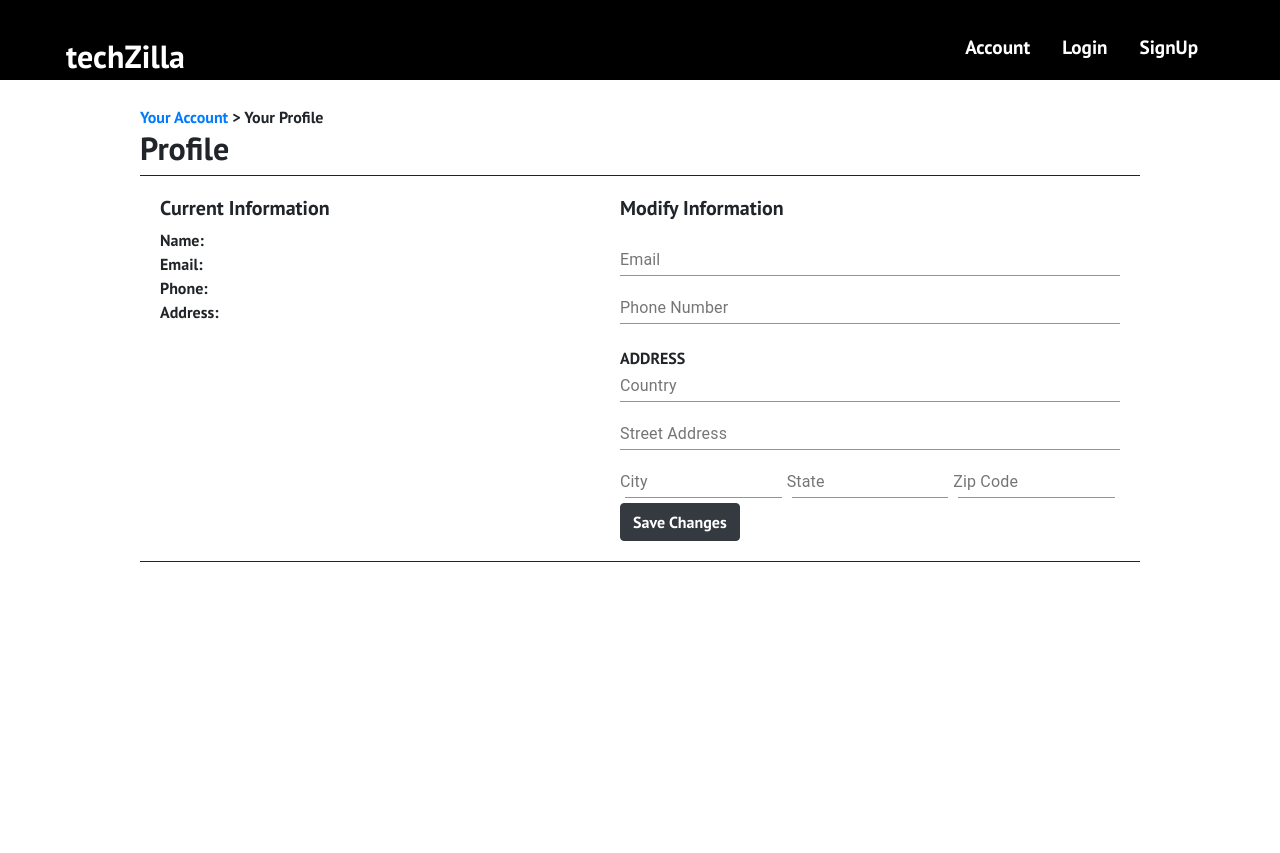
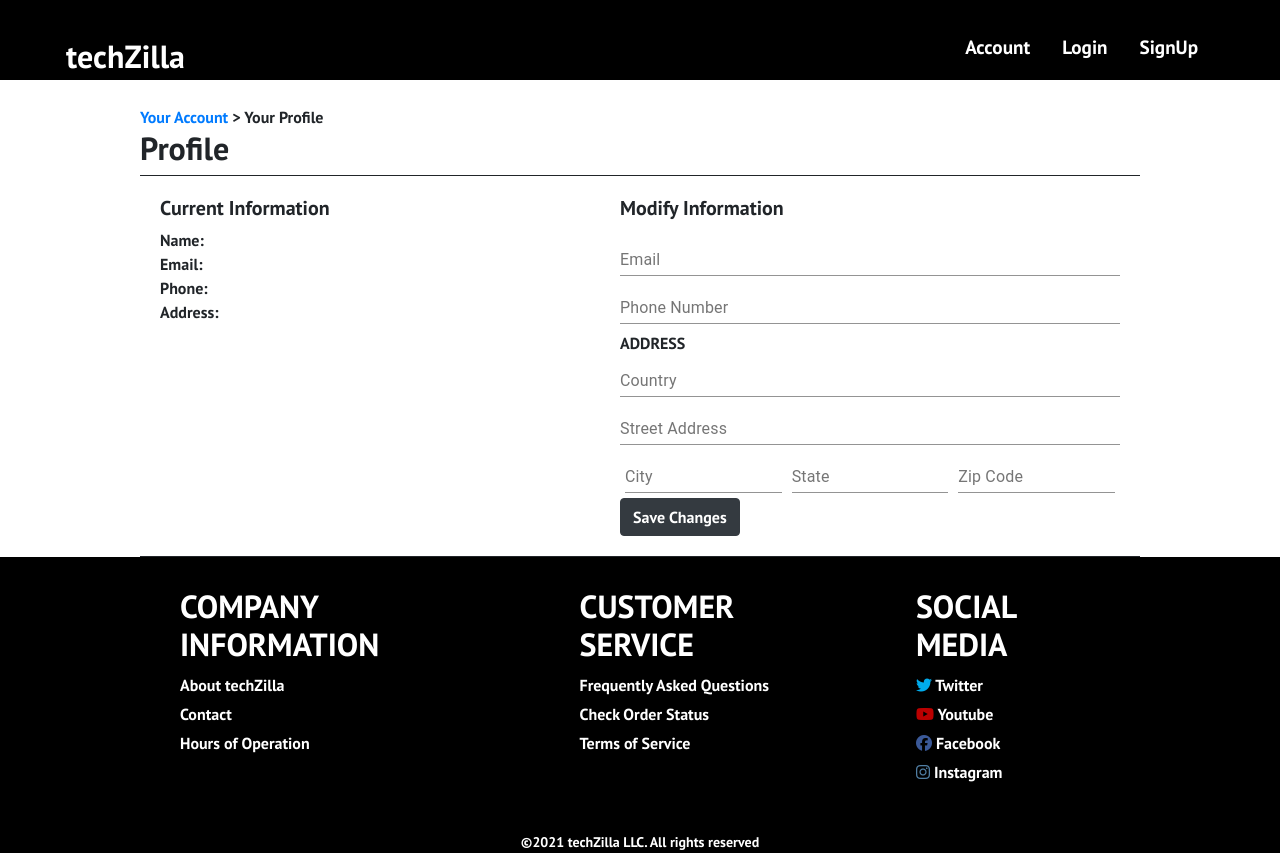
Before and after one commit to psagun/techzilla, a React (Create React App) app in the folder techzilla/: page /Account/UserProfile in a window 1280 px wide. Before the commit the page ends 800 px from the top, so only its background shows below. Built offline with nearby package versions, Linux system fonts and the light colour scheme.

Commit message:
added footers and css for profile, order, payment

```diff
--- a/techzilla/src/components/Account/Account.css
+++ b/techzilla/src/components/Account/Account.css
@@ -1,13 +1,15 @@
+.page-container {
+    display: flex;
+    flex-direction: column;
+    min-height: 94vh;
+}
+
 .account {
     background-color: rgb(255, 255, 255);
     display: flex;
     flex-flow: column;
     justify-content: center;
     align-items: center;
-}
-
-.account-wrapper {
-    display: flex;
 }
 
 .account-container {
@@ -23,6 +25,10 @@
     min-height: 40vh;
     max-width: 100vw;
     padding: 50px;
+}
+
+.account-wrapper {
+    display: flex;
 }
 
 .account-items {
--- a/techzilla/src/components/Account/Account.js
+++ b/techzilla/src/components/Account/Account.js
@@ -2,10 +2,11 @@ import React from 'react';
 import { Link } from 'react-router-dom';
 import AccountItem from './AccountItem';
 import './Account.css';
+import Footer from '../footer/Footer';
 
 function Account() {
   return(
-    <>
+    <div className='page-container'>
       <div className='account'>
         <h1>Your account</h1>
         <div className='account-container'>
@@ -48,7 +49,8 @@ function Account() {
           </div>
         </div>
       </div>
-    </>
+    <Footer/>
+    </div>
 
   )
 };
--- /dev/null
+++ b/techzilla/src/components/Account/OrderHistory.css
@@ -0,0 +1,15 @@
+.order-page-container {
+  display:flex;
+  flex-direction: column;
+  min-height: 94vh;
+}
+
+.order-container {
+  display: inline-block;
+  align-items: left;
+  width: 1000px;
+  margin: 0px auto;
+  padding-top: 25px;
+  border-bottom-style: solid;
+  border-width: thin;
+}
--- a/techzilla/src/components/Account/OrderHistory.js
+++ b/techzilla/src/components/Account/OrderHistory.js
@@ -1,23 +1,22 @@
 import React, { Component } from 'react';
 import { Link } from "react-router-dom";
+import Footer from '../footer/Footer';
+import './OrderHistory.css';
 
 class OrderHistory extends Component {
     render() {
         return(
-            <div className='order-container' style={{
-                margin: 'auto',
-                maxWidth: '1000px',
-                paddingTop: '25px',
-                borderBottomStyle:'solid',
-                borderWidth: 'thin'
-                }}>
-                <Link to='/Account'>Your Account</Link> <> {'> Your Orders'} </>
-                <h2>Your Orders</h2>
-                <div className='orders'>Orders
-                    <ul> list of orders here
+            <div className='order-page-container'>
+                <div className='order-container'>
+                    <Link to='/Account'>Your Account </Link> <> {'> Your Orders'} </>
+                    <h2>Your Orders</h2>
+                    <div className='orders'>Orders
+                        <ul> list of orders here
 
-                    </ul>
+                        </ul>
+                    </div>
                 </div>
+                <Footer/>
             </div>
         )
     }
--- /dev/null
+++ b/techzilla/src/components/Account/PaymentMethods.css
@@ -0,0 +1,20 @@
+.payment-page-container {
+  display:flex;
+  flex-direction: column;
+  min-height: 94vh;
+}
+
+.payment-container {
+  display: inline-block;
+  align-items: left;
+  width: 1000px;
+  margin: 0px auto;
+  padding-top: 25px;
+  border-bottom-style: solid;
+  border-width: thin;
+}
+
+.creditcards {
+  border-bottom-style: solid;
+  border-width: thin;
+}
--- a/techzilla/src/components/Account/PaymentMethods.js
+++ b/techzilla/src/components/Account/PaymentMethods.js
@@ -1,27 +1,21 @@
 import React, { Component } from 'react';
 import TextField from '@material-ui/core/TextField';
 import { Link } from "react-router-dom";
-import Button from 'react-bootstrap/Button'
+import Button from 'react-bootstrap/Button';
+import Footer from '../footer/Footer';
+import './PaymentMethods.css';
 
 class PaymentMethods extends Component {
     render() {
         return(
-            <div className='payment-container' style={{
-                margin: 'auto',
-                maxWidth: '1000px',
-                paddingTop: '25px',
-                borderBottomStyle:'solid',
-                borderWidth: 'thin'
-                }}>
+            <div className='payment-page-container'>
+                <div className='payment-container'>
                     <Link to='/Account'>Your Account</Link> <> {'> Payment Methods'} </>
                     <h2>Payment Methods</h2>
                     <div>
                         <h4 style={{paddingTop:'15px'}}>Wallet</h4>
                         <h5>Your credit and debit cards</h5>
-                    <div className='creditcards' style={{
-                        borderBottomStyle:'solid',
-                        borderWidth:'thin'
-                        }}>
+                        <div className='creditcards'>
                         </div>
                         <h4>Add a New Payment Method</h4>
                     <div className='addcards'>
@@ -40,8 +34,9 @@ class PaymentMethods extends Component {
                     </div>
                     </div>
                 </div>
+                <Footer/>
+            </div>
         )
-
     }
 }
 
--- /dev/null
+++ b/techzilla/src/components/Account/UserProfile.css
@@ -0,0 +1,41 @@
+.profile-page-container {
+  display:flex;
+  flex-direction: column;
+  min-height: 94vh;
+}
+
+.profile-container {
+  display: inline-block;
+  align-items: left;
+  width: 1000px;
+  margin: 0px auto;
+  padding-top: 25px;
+  border-bottom-style: solid;
+  border-width: thin;
+}
+
+.information-container {
+  display:flex;
+  flex-direction: row;
+  justify-content: space-between;
+  border-top: solid;
+  border-width: thin;
+  padding: 20px;
+}
+
+.address >h6 {
+  margin-top: 10px;
+  margin-bottom: -5px;
+}
+
+.city {
+  padding-inline: 5px;
+}
+
+.state {
+  padding-inline: 5px;
+}
+
+.zip-code {
+  padding-inline: 5px;
+}
--- a/techzilla/src/components/Account/UserProfile.js
+++ b/techzilla/src/components/Account/UserProfile.js
@@ -2,26 +2,17 @@ import React, { Component } from 'react';
 import { Link } from "react-router-dom";
 import TextField from '@material-ui/core/TextField';
 import Button from 'react-bootstrap/Button'
+import Footer from '../footer/Footer';
+import './UserProfile.css';
 
 class UserProfile extends Component {
     render() {
         return(
-            <div className='order-container' style={{
-                margin: 'auto',
-                maxWidth: '1000px',
-                paddingTop: '25px',
-                borderBottomStyle:'solid',
-                borderWidth: 'thin'
-                }}>
+            <div className='profile-page-container'>
+                <div className='profile-container'>
                     <Link to='/Account'>Your Account</Link> <> {'> Your Profile'} </>
                     <h2>Profile</h2>
-                <div className='information-container' style={{
-                        display:'flex',
-                        justifyContent:'space-between',
-                        borderTop:'solid',
-                        borderWidth:'thin',
-                        padding: '20px',
-                        }}>
+                    <div className='information-container'>
                         <div className='current-information'>
                             <h5>Current Information</h5>
                             <address>
@@ -31,17 +22,17 @@ class UserProfile extends Component {
                                 Address:
                             </address>
                         </div>
-                    <div className='modify-information' >
+                        <div className='modify-information'>
                             <h5>Modify Information</h5>
-                        <form id='addcardform' style={{width:'500px'}}>
+                            <form id='editinformation' style={{width:'500px'}}>
                                 <div className='email'>
                                     <TextField label='Email' type='text' fullWidth/>
                                 </div>
-                            <div className='email'>
+                                <div className='phone'>
                                     <TextField label='Phone Number' type='text' fullWidth/>
                                 </div>
-                            <div className='address' style={{marginTop:'25px'}}>
-                                <h6 style={{marginBottom:'-15px'}}>ADDRESS</h6>
+                                <div className='address'>
+                                    <h6>ADDRESS</h6>
                                     <div className='country'>
                                         <TextField label='Country' type='text' fullWidth/>
                                     </div>
@@ -50,13 +41,13 @@ class UserProfile extends Component {
                                     </div>
                                     <div style={{display:'flex'}}>
                                         <div className='city'>
-                                        <TextField label='City' type='text' style={{paddingInline:'5px'}}/>
+                                            <TextField label='City' type='text'/>
                                         </div>
                                         <div className='state'>
-                                        <TextField label='State' type='text' style={{paddingInline:'5px'}}/>
+                                            <TextField label='State' type='text'/>
                                         </div>
                                         <div className='zip-code'>
-                                        <TextField label='Zip Code' type='text' style={{paddingInline:'5px'}}/>
+                                            <TextField label='Zip Code' type='text'/>
                                         </div>
                                     </div>
                                 </div>
@@ -65,6 +56,8 @@ class UserProfile extends Component {
                         </div>
                     </div>
                 </div>
+                <Footer/>
+            </div>
         )
     }
 }
--- a/techzilla/src/components/footer/Footer.css
+++ b/techzilla/src/components/footer/Footer.css
@@ -4,6 +4,7 @@
     flex-direction: column;
     justify-content: center;
     align-items: center;
+    margin-top: auto;
 }
 
 .footer-start {
@@ -13,6 +14,7 @@
     font-size: 2ex;
     text-align: left;
     justify-content: left;
+
     }
 
 .footer-links {
@@ -21,6 +23,7 @@
     display: flex;
     justify-content: center;
     color:#fff;
+
 }
 
 .footer-link-wrapper {
```
Lines whose indentation alone changed are shown as unchanged.
